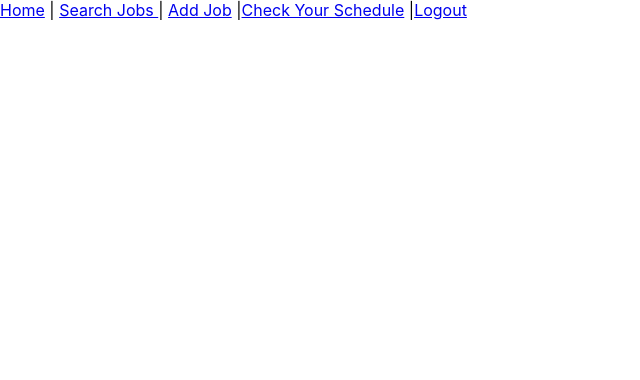
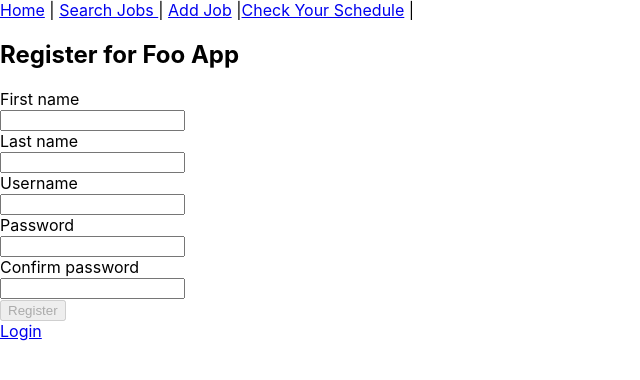
Before and after one commit to etg624/job-search-app, a React (Create React App) app: page /signup in a window 1280 px wide. Shown: the top 380 px of the page, without its empty margins (0-640 px from the left). Built offline with nearby package versions, Linux system fonts and the light colour scheme; no server answers.

Commit message:
Auth complete

```diff
--- a/src/App.js
+++ b/src/App.js
@@ -1,10 +1,11 @@
 import React, { Component } from 'react';
+import { connect } from 'react-redux';
 import './App.css';
 import Header from './components/header';
 import LandingPage from './components/landing-page';
 import JobList from './components/jobList';
 import RegistrationPage from './components/auth/registration-page';
-import { Route } from 'react-router-dom';
+import { Route, withRouter } from 'react-router-dom';
 import AddJob from './components/addJob';
 import { refreshAuthToken } from './actions/auth-actions/auth';
 class App extends Component {
@@ -43,11 +44,17 @@ class App extends Component {
         <Header />
         <Route exact path="/" component={LandingPage} />
         <Route exact path="/home" component={props => <JobList {...props} />} />
-        <Route exact path="/register" component={RegistrationPage} />
+        <Route exact path="/signup" component={RegistrationPage} />
         <Route exact path="/add" component={AddJob} />
       </div>
     );
   }
 }
 
-export default App;
+const mapStateToProps = state => ({
+  hasAuthToken: state.auth.authToken !== null,
+  loggedIn: state.auth.currentUser !== null
+});
+
+// Deal with update blocking - https://reacttraining.com/react-router/web/guides/dealing-with-update-blocking
+export default withRouter(connect(mapStateToProps)(App));
--- a/src/components/auth/registration-form.js
+++ b/src/components/auth/registration-form.js
@@ -1,7 +1,7 @@
 import React from 'react';
 import { Field, reduxForm, focus } from 'redux-form';
 import { registerUser } from '../../actions/auth-actions/users';
-import { login } from '../actions/auth';
+import { login } from '../../actions/auth-actions/auth';
 import Input from '../input';
 import { required, nonEmpty, matches, length, isTrimmed } from './validators';
 const passwordLength = length({ min: 10, max: 72 });
--- a/src/components/auth/registration-page.js
+++ b/src/components/auth/registration-page.js
@@ -2,7 +2,7 @@ import React from 'react';
 import { connect } from 'react-redux';
 import { Link, Redirect } from 'react-router-dom';
 
-import RegistrationForm from './registration-page';
+import RegistrationForm from './registration-form';
 
 export function RegistrationPage(props) {
   // If we are logged in (which happens automatically when registration
--- a/src/components/header.js
+++ b/src/components/header.js
@@ -1,15 +1,33 @@
-import React from 'react';
+import React, { Component } from 'react';
 import { Link } from 'react-router-dom';
+import { connect } from 'react-redux';
+import { clearAuth } from '../actions/auth-actions/auth';
+import { clearAuthToken } from '../local-storage';
+class Header extends Component {
+  logOut() {
+    this.props.dispatch(clearAuth());
+    clearAuthToken();
+  }
 
-function Header() {
+  render() {
+    let logOutButton;
+    if (this.props.loggedIn) {
+      logOutButton = <span onClick={() => this.logOut()}>Log Out</span>;
+    }
+
     return (
       <div>
         <Link to="/home">Home</Link> | <Link to="/search">Search Jobs </Link>|{' '}
         <Link to="/add">Add Job</Link> |
         <Link to="/schedule">Check Your Schedule</Link> |
-      <Link to="/">Logout</Link>
+        <Link to="/">{logOutButton}</Link>
       </div>
     );
   }
+}
 
-export default Header;
+const mapStateToProps = state => ({
+  loggedIn: state.auth.currentUser !== null
+});
+
+export default connect(mapStateToProps)(Header);
--- a/src/components/landing-page.js
+++ b/src/components/landing-page.js
@@ -12,7 +12,7 @@ export function LandingPage(props) {
 
   return (
     <div className="home">
-      <h2>Welcome to Future!</h2>
+      <h2>Welcome to Your Future!</h2>
       <LoginForm />
       <Link to="/signup">Sign Up</Link>
     </div>
```
Lines whose indentation alone changed are shown as unchanged.
